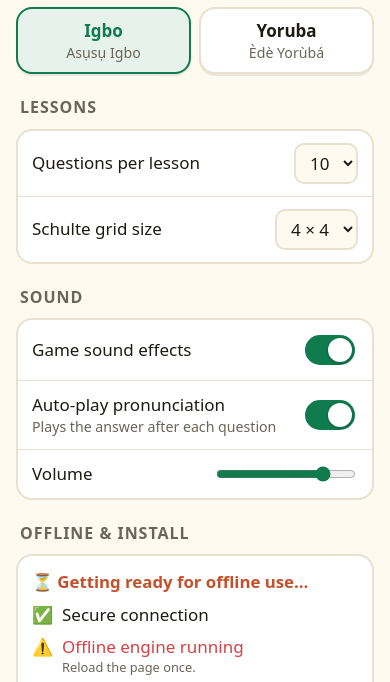
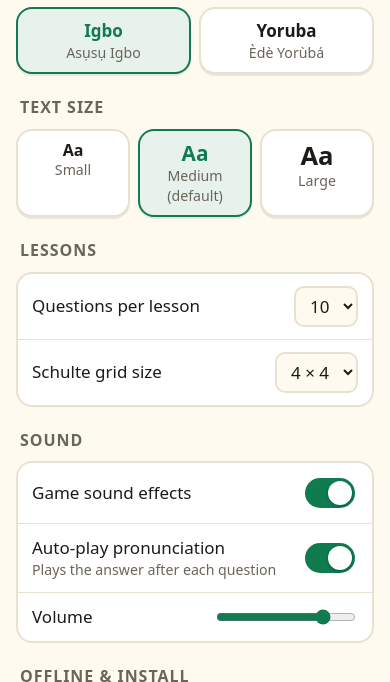
Before and after one commit to ikemnkur/AfroLinga, a website with bundled scripts: page index.html in a window 390 px wide. Both pictures are taken after a click on the link "⚙️ Settings". Shown: the part 95-777 px from the top of the page. Built offline with nearby package versions, Linux system fonts and the light colour scheme.

Commit message:
added UI Fixes for Scale on MMobile Devices

```diff
--- a/css/styles.css
+++ b/css/styles.css
@@ -34,13 +34,16 @@
 
 * { box-sizing: border-box; }
 html { -webkit-text-size-adjust: 100%; }
+/* Text size setting: everything sized in rem scales with the root font size. */
+html[data-text-size='small'] { font-size: 87.5%; }
+html[data-text-size='large'] { font-size: 125%; }
 body {
   margin: 0;
   min-height: 100dvh;
   background: var(--paper);
   color: var(--ink);
   font-family: system-ui, -apple-system, 'Segoe UI', Roboto, 'Noto Sans', 'DejaVu Sans', sans-serif;
-  font-size: 17px;
+  font-size: 1.0625rem;
   line-height: 1.4;
   -webkit-tap-highlight-color: transparent;
 }
@@ -111,6 +114,11 @@ a { color: inherit; text-decoration: none; }
 }
 .lang-switch button small { font-weight: 500; color: var(--muted); }
 .lang-switch button.on { border-color: var(--green); background: color-mix(in srgb, var(--green) 10%, var(--card)); color: var(--green); }
+.size-switch { grid-template-columns: repeat(3, 1fr); }
+.size-sample { font-weight: 800; line-height: 1.2; }
+.size-switch [data-size='small'] .size-sample { font-size: 1rem; }
+.size-switch [data-size='medium'] .size-sample { font-size: 1.3rem; }
+.size-switch [data-size='large'] .size-sample { font-size: 1.6rem; }
 
 /* ---------- home ---------- */
 .game-grid { display: grid; grid-template-columns: repeat(2, 1fr); gap: 12px; }
--- a/js/app.js
+++ b/js/app.js
@@ -1,7 +1,7 @@
 // App shell: routing, home, mode picker, dictionary, stats and settings screens.
 import { el, formatDuration } from './util.js';
 import { db, loadData, langInfo, imageFor, categoryOf } from './data.js';
-import { settings, saveSettings, computeStats, clearHistory } from './store.js';
+import { settings, saveSettings, computeStats, clearHistory, TEXT_SIZES } from './store.js';
 import { unlockAudio, sfx } from './audio.js';
 import { playButton, imageView } from './components.js';
 import { recordButton, closeRecorder } from './recorder.js';
@@ -82,6 +82,32 @@ function langSwitch(onChange) {
 }
 
 // ---------- screens ----------
+
+function textSizeSwitch(onChange) {
+  return el(
+    'div',
+    { class: 'lang-switch size-switch', role: 'radiogroup', 'aria-label': 'Text size' },
+    TEXT_SIZES.map(s =>
+      el(
+        'button',
+        {
+          type: 'button',
+          role: 'radio',
+          'data-size': s.id,
+          'aria-checked': String(settings.textSize === s.id),
+          class: settings.textSize === s.id ? 'on' : '',
+          onclick: () => {
+            saveSettings({ textSize: s.id });
+            sfx('tap');
+            onChange();
+          },
+        },
+        el('span', { class: 'size-sample', 'aria-hidden': 'true' }, 'Aa'),
+        el('small', {}, s.id === 'medium' ? `${s.label} (default)` : s.label),
+      ),
+    ),
+  );
+}
 
 function homeScreen() {
   const stats = computeStats();
@@ -341,6 +367,8 @@ function settingsScreen() {
     el('header', { class: 'page-head' }, el('h1', {}, '⚙️ Settings')),
     el('h2', { class: 'section-title' }, 'Language'),
     langSwitch(settingsScreen),
+    el('h2', { class: 'section-title' }, 'Text size'),
+    textSizeSwitch(settingsScreen),
     el('h2', { class: 'section-title' }, 'Lessons'),
     el('div', { class: 'settings-group' },
       row('Questions per lesson', select('questionsPerLesson', [5, 10, 15, 20])),
--- a/js/store.js
+++ b/js/store.js
@@ -13,7 +13,14 @@ const DEFAULTS = {
   sfx: true,
   autoplayAudio: true,
   volume: 0.8,
+  textSize: 'medium',
 };
+
+export const TEXT_SIZES = [
+  { id: 'small', label: 'Small' },
+  { id: 'medium', label: 'Medium' },
+  { id: 'large', label: 'Large' },
+];
 
 function read(key, fallback) {
   try {
@@ -30,7 +37,15 @@ export const settings = { ...DEFAULTS, ...read(KEY_SETTINGS, {}) };
 export function saveSettings(patch) {
   Object.assign(settings, patch);
   write(KEY_SETTINGS, settings);
+  if ('textSize' in patch) applyTextSize();
 }
+
+export function applyTextSize() {
+  const size = TEXT_SIZES.some(s => s.id === settings.textSize) ? settings.textSize : DEFAULTS.textSize;
+  document.documentElement.dataset.textSize = size;
+}
+
+applyTextSize();
 
 export const getHistory = () => read(KEY_HISTORY, []);
 
--- a/sw.js
+++ b/sw.js
@@ -1,7 +1,7 @@
 // AfroLinga service worker: precaches the app shell + data, caches assets on use.
 // VERSION is set automatically by tools/stamp-sw.mjs (npm run stamp / the dev server);
 // it changes whenever an app file changes, so installed apps pick up updates.
-const VERSION = 'v-4bcf0b4ae5';
+const VERSION = 'v-d6d22d8177';
 const SHELL_CACHE = `afrolinga-shell-${VERSION}`;
 const ASSET_CACHE = 'afrolinga-assets-v1'; // shared with js/app.js "Download for offline"
 
```
